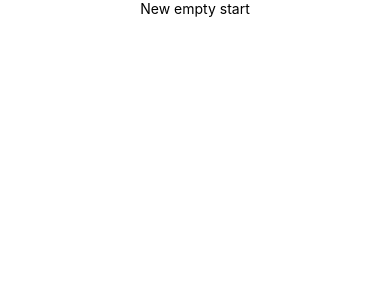
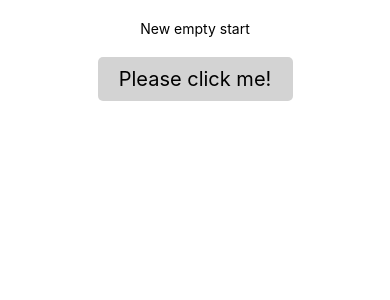
Before and after one commit to dennie-froese/march-mobile, a React Native app: screen / in a window 390 px wide. Shown: the top 300 px of the page. Built offline with nearby package versions, Linux system fonts and the light colour scheme.

Commit message:
added PrimaryButton component and implemented it in App.tsx

```diff
--- a/src/App.tsx
+++ b/src/App.tsx
@@ -1,5 +1,6 @@
 import React from 'react';
 import {StyleSheet, View, Text, StatusBar} from 'react-native';
+import PrimaryButton from './components/PrimaryButton';
 
 export default function App() {
   return (
@@ -7,6 +8,14 @@ export default function App() {
       <StatusBar barStyle="dark-content" />
       <View>
         <Text style={styles.text}>New empty start</Text>
+        <View style={styles.buttonContainer}>
+          <PrimaryButton
+            title="Please click me!"
+            onPress={() => {
+              console.warn('clicked');
+            }}
+          />
+        </View>
       </View>
     </>
   );
@@ -15,5 +24,9 @@ export default function App() {
 const styles = StyleSheet.create({
   text: {
     textAlign: 'center',
+    padding: 20,
+  },
+  buttonContainer: {
+    alignItems: 'center',
   },
 });
--- /dev/null
+++ b/src/components/PrimaryButton/index.tsx
@@ -0,0 +1,29 @@
+import React from 'react';
+import {TouchableOpacity, StyleSheet, Text} from 'react-native';
+
+interface Props {
+  title: string;
+  onPress: () => void;
+}
+
+export default function PrimaryButton({title, onPress}: Props) {
+  return (
+    <TouchableOpacity style={styles.button} onPress={onPress}>
+      <Text style={styles.titleText}>{title}</Text>
+    </TouchableOpacity>
+  );
+}
+
+const styles = StyleSheet.create({
+  button: {
+    backgroundColor: 'lightgrey',
+    padding: 10,
+    width: '50%',
+    borderRadius: 5,
+  },
+  titleText: {
+    fontSize: 20,
+    textAlign: 'center',
+    color: 'black',
+  },
+});
--- /dev/null
+++ b/src/components/package.json
@@ -0,0 +1,3 @@
+{
+  "name": "components"
+}
```
